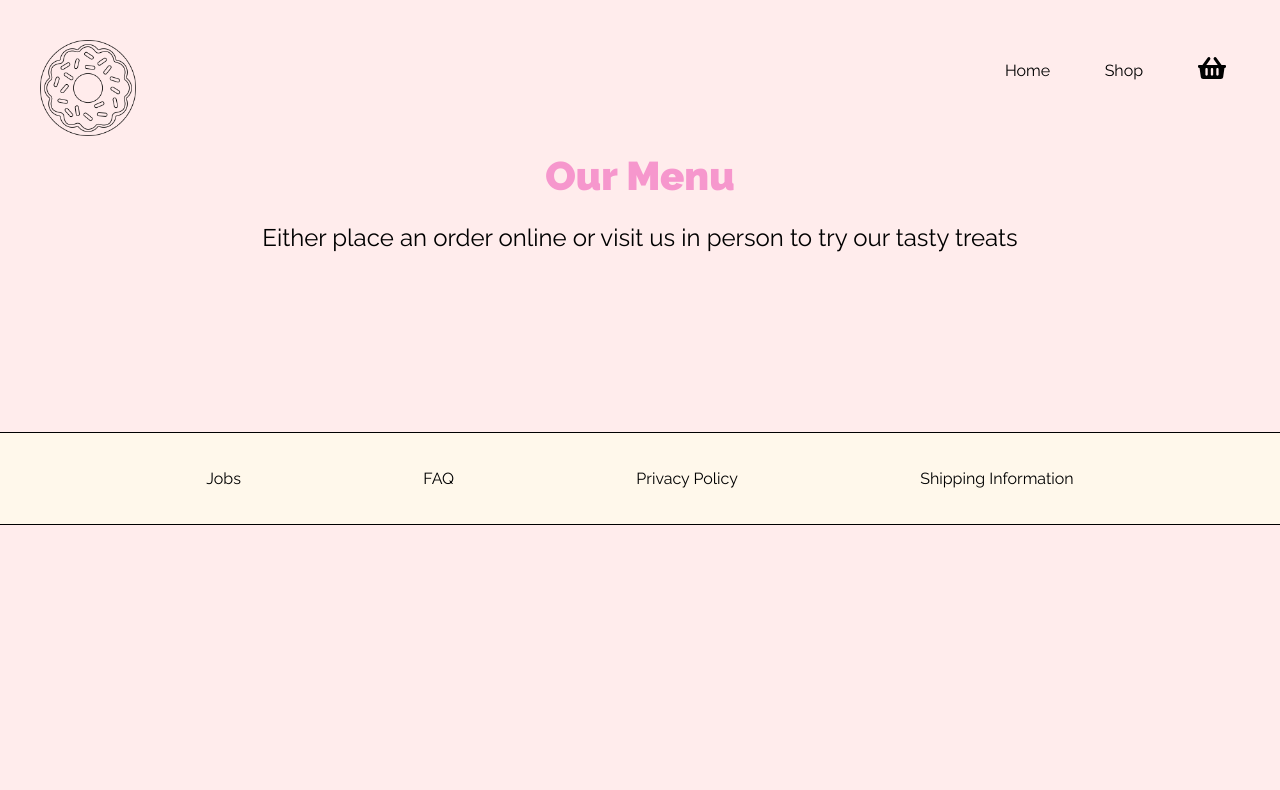
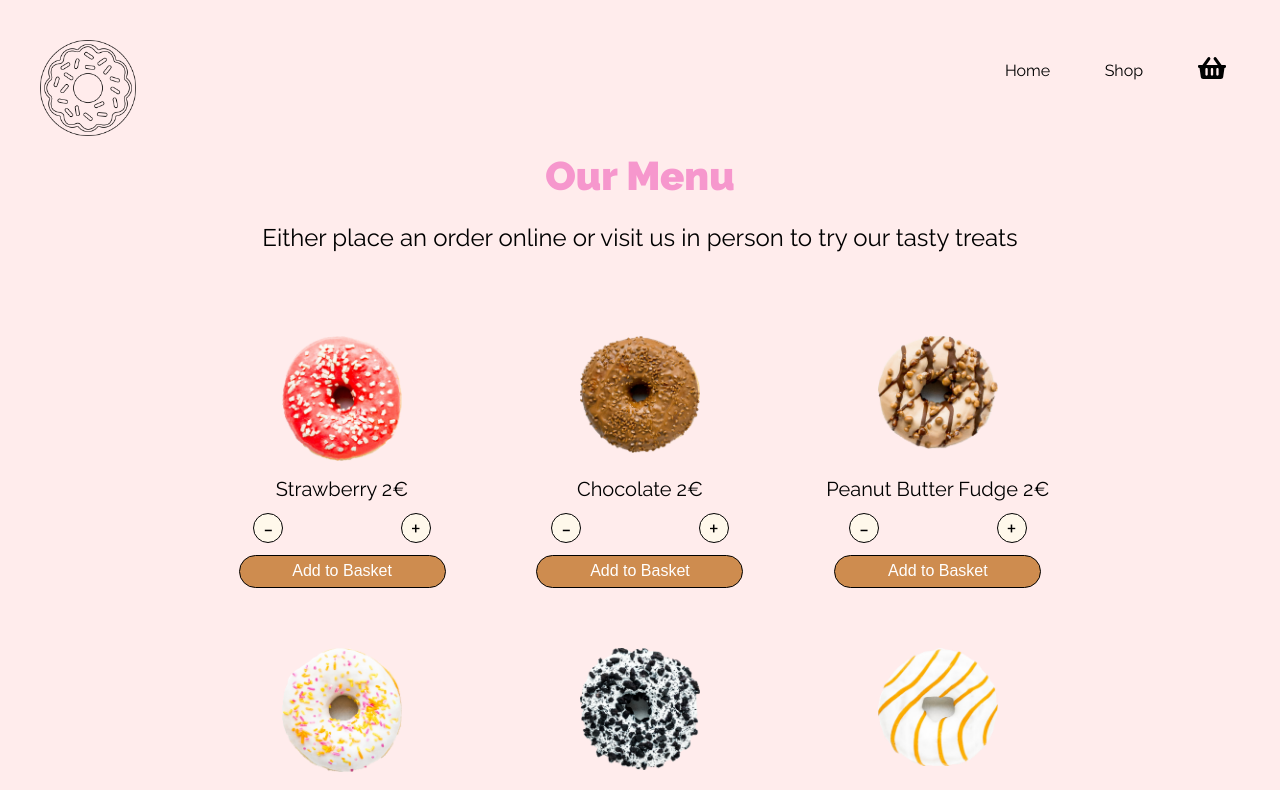
Before and after one commit to alinaalbrecht/shopping-cart, a React (Create React App) app: page /shop in a window 1280 px wide. Shown: the top 790 px of the page. Built offline with nearby package versions, Linux system fonts and the light colour scheme.

Commit message:
map over donuts prop to display donut cards

```diff
--- a/src/Components/DonutCard.tsx
+++ b/src/Components/DonutCard.tsx
@@ -1,11 +1,37 @@
 import "../Styles/Shop.css";
 
 interface DonutCardProps {
-  donuts: object[];
+  donuts: {
+    name: string;
+    price: string;
+    image: string;
+  }[];
 }
 
-const DonutCard: React.FC<DonutCardProps> = () => {
-  return <div className="donut-item container"></div>;
+const DonutCard: React.FC<DonutCardProps> = (props) => {
+  return (
+    <>
+      {props.donuts.map((donut) => {
+        return (
+          <div className="donut-item container">
+            <div className="donut-image">
+              <img src={donut.image} alt="" />
+            </div>
+            <div className="donuts-added inactive" data-quantity="0"></div>
+            <p className="donut-name">{`${donut.name} ${donut.price}`}</p>
+            <div className="quantity-selector" data-quantity="0">
+              <div className="subtract">-</div>
+              <div className="quantity inactive">0</div>
+              <div className="add">+</div>
+            </div>
+            <button className="small-button" data-type="add-to-basket">
+              Add to Basket
+            </button>
+          </div>
+        );
+      })}
+    </>
+  );
 };
 
 export default DonutCard;
```
